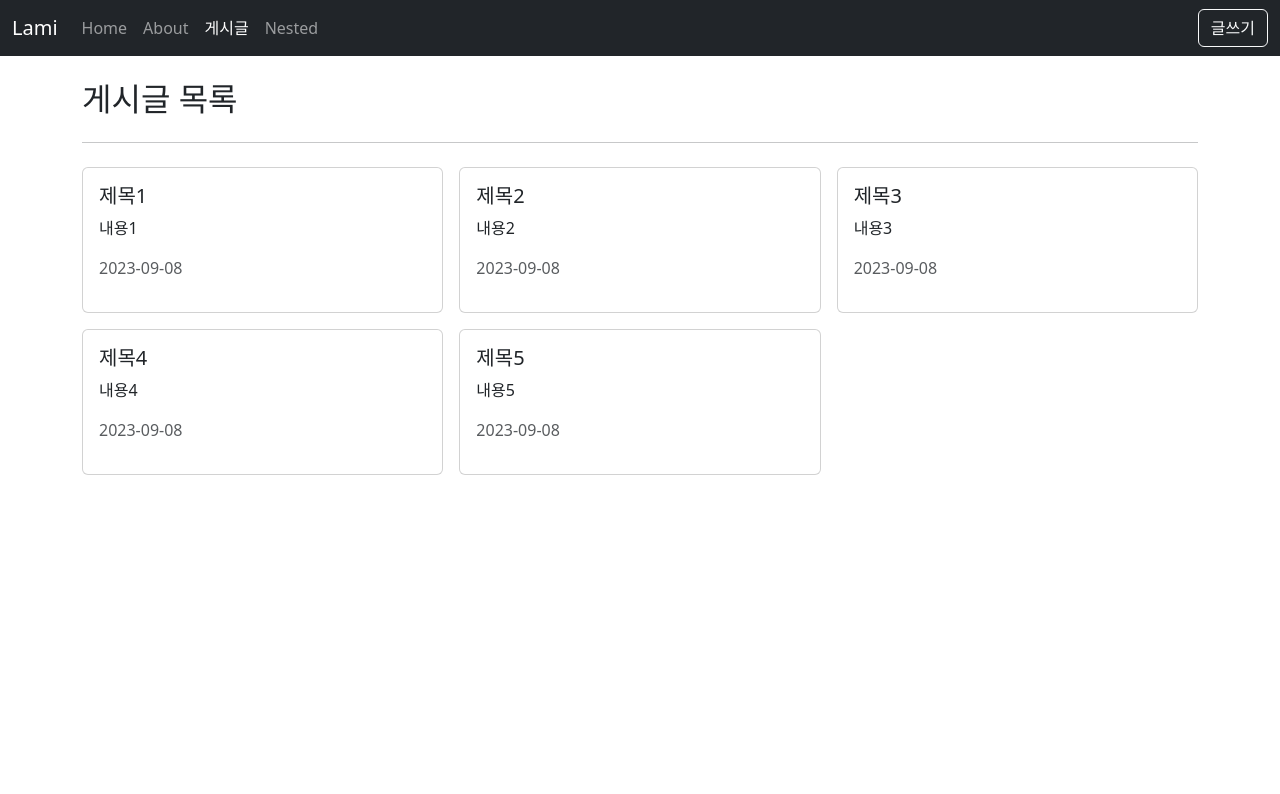
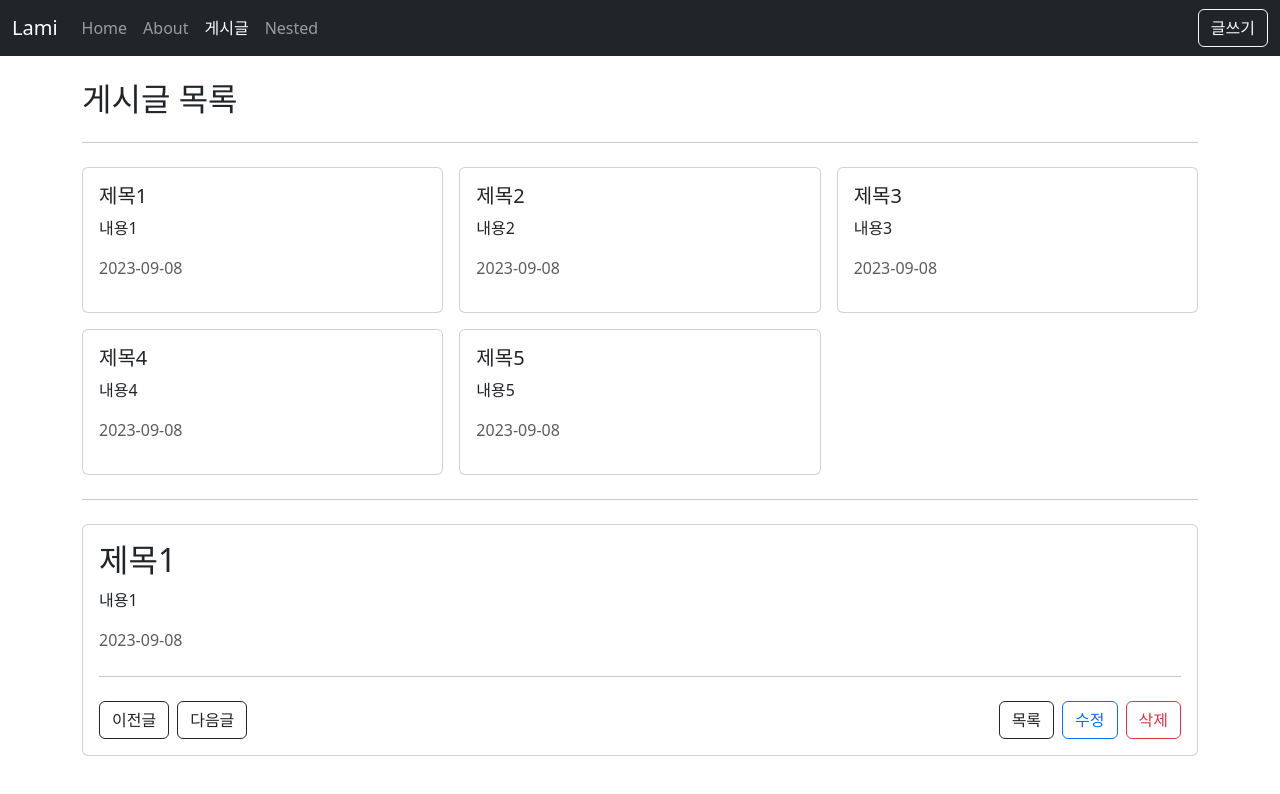
Before and after one commit to HalamLee/vue3-board, a Vue app: page /posts in a window 1280 px wide. Shown: the top 794 px of the page. Built offline with nearby package versions, Linux system fonts and the light colour scheme.

Commit message:
feat: 페이지 컴포넌트에 Props 전달 및 AppCard 컴포넌트 생성 후 사용

```diff
--- a/src/api/posts.js
+++ b/src/api/posts.js
@@ -11,3 +11,7 @@
 export function getPosts() {
   return posts;
 }
+
+export function getPostById(id) {
+  return posts.find((item) => item.id === id);
+}
--- /dev/null
+++ b/src/components/AppCard.vue
@@ -0,0 +1,13 @@
+<template>
+  <div class="card">
+    <div v-if="$slots.header" class="card-header">
+      <slot name="header"></slot>
+    </div>
+    <div v-if="$slots.default" class="card-body">
+      <slot></slot>
+    </div>
+    <div v-if="$slots.footer" class="card-footer">
+      <slot name="footer"></slot>
+    </div>
+  </div>
+</template>
--- a/src/components/posts/PostItem.vue
+++ b/src/components/posts/PostItem.vue
@@ -1,16 +1,16 @@
 <template>
-  <div class="card">
-    <div class="card-body">
-      <h5 class="card-title">{{ title }}</h5>
-      <p class="card-text">
-        {{ content }}
-      </p>
-      <p class="text-muted">{{ createdAt }}</p>
-    </div>
-  </div>
+  <AppCard>
+    <h5 class="card-title">{{ title }}</h5>
+    <p class="card-text">
+      {{ content }}
+    </p>
+    <p class="text-muted">{{ createdAt }}</p>
+  </AppCard>
 </template>
 
 <script setup>
+import AppCard from '../AppCard.vue';
+
 defineProps({
   title: {
     type: String,
--- a/src/router/index.js
+++ b/src/router/index.js
@@ -35,7 +35,8 @@
   {
     path: '/posts/:id',
     name: 'PostDetail',
-    component: PostDetailView
+    component: PostDetailView,
+    props: (route) => ({ id: parseInt(route.params.id) })
   },
   {
     path: '/posts/:id/edit',
--- a/src/views/posts/PostDetailView.vue
+++ b/src/views/posts/PostDetailView.vue
@@ -1,8 +1,8 @@
 <template>
   <div>
-    <h2>제목</h2>
-    <p>내용</p>
-    <p class="text-muted">2023-09-08</p>
+    <h2>{{ form.title }}</h2>
+    <p>{{ form.content }}</p>
+    <p class="text-muted">{{ form.createdAt }}</p>
     <hr class="my-4" />
     <div class="row g-2">
       <div class="col-auto">
@@ -26,14 +26,26 @@
 </template>
 
 <script setup>
-import { useRoute, useRouter } from 'vue-router';
+import { useRouter } from 'vue-router';
+import { getPostById } from '@/api/posts';
+import { ref } from 'vue';
 
-const route = useRoute();
+const props = defineProps({
+  id: Number
+});
+
 const router = useRouter();
-const id = route.params.id;
+const form = ref({});
+
+const fetchPost = () => {
+  const data = getPostById(props.id);
+  form.value = { ...data };
+};
+
+fetchPost();
 
 const goListPage = () => router.push({ name: 'PostList' });
-const goEditPage = () => router.push({ name: 'PostEdit', params: { id } });
+const goEditPage = () => router.push({ name: 'PostEdit', params: { id: props.id } });
 </script>
 
 <style lang="scss" scoped></style>
--- a/src/views/posts/PostListView.vue
+++ b/src/views/posts/PostListView.vue
@@ -12,12 +12,18 @@
         />
       </div>
     </div>
+    <hr class="my-4" />
+    <AppCard>
+      <PostDetailView :id="1" />
+    </AppCard>
   </div>
 </template>
 
 <script setup>
 import { ref } from 'vue';
 import PostItem from '@/components/posts/PostItem.vue';
+import PostDetailView from '@/views/posts/PostDetailView.vue';
+import AppCard from '@/components/AppCard.vue';
 import { getPosts } from '@/api/posts';
 import { useRouter } from 'vue-router';
 
```
